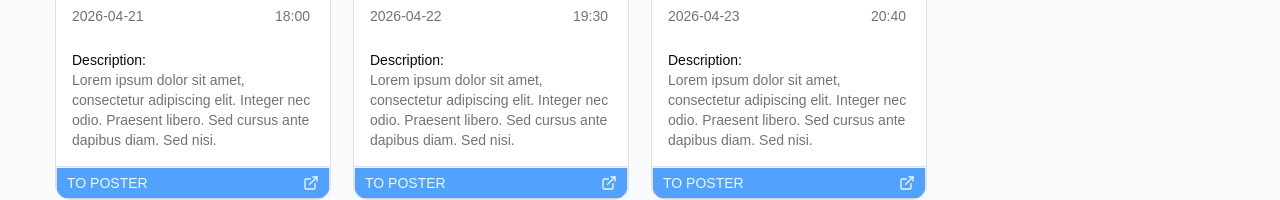
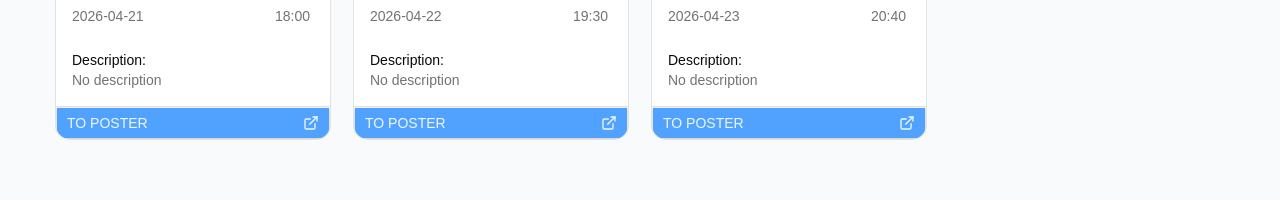
Before and after one commit to leonfesjuk/movio_de, a React (Vite) app in the folder fe/: page / in a window 1280 px wide. Shown: the part 474-674 px from the top of the page. Built offline with nearby package versions, Linux system fonts and the light colour scheme.

Commit message:
add description element

```diff
--- a/fe/src/features/session-card/SessionCard.tsx
+++ b/fe/src/features/session-card/SessionCard.tsx
@@ -46,9 +46,8 @@ export const SessionCard = ({session, isAuth}: SessionCardProps) => {
                 <p className="text-sm font-medium text-foreground">
                     Description:
                 </p>
-                <div className="text-sm text-muted-foreground">
-                    Lorem ipsum dolor sit amet, consectetur adipiscing elit. Integer nec odio. Praesent libero. Sed
-                    cursus ante dapibus diam. Sed nisi.
+                <div className="text-sm text-muted-foreground line-clamp-3">
+                    {session.description || "No description"}
                 </div>
             </CardContent>
 
--- a/fe/src/features/session-card/types.ts
+++ b/fe/src/features/session-card/types.ts
@@ -4,6 +4,7 @@ export type Session = {
     city:string
     date: string
     time: string
+    description?: string
     notificationsSent: boolean
     imageUrl?: string;
     externalUrl?: string;
```
